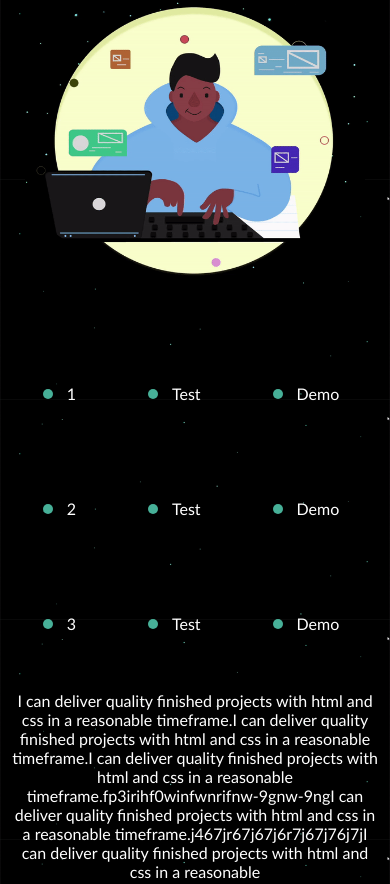
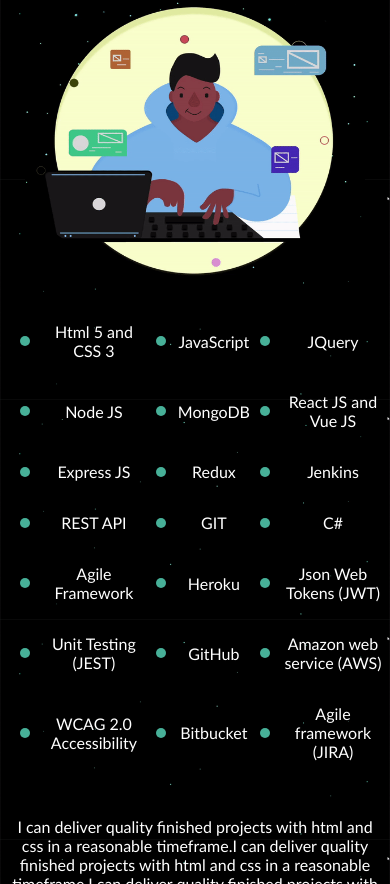
Before and after one commit to paulthechampion/champs-portfolio, a React (Create React App) app: page / in a window 390 px wide. Shown: the part 2020-2904 px from the top of the page. Built offline with nearby package versions, Linux system fonts and the light colour scheme; some icons are missing; a web font is replaced by a local one.

Commit message:
Added skills data

```diff
--- a/public/style.css
+++ b/public/style.css
@@ -372,12 +372,14 @@ body:after{
     margin-top: -3em;
     padding-left: 50px;
     position: relative;
+    width: 45%;
   }
 
 
 
   table {
     border-collapse: collapse;
+    margin: auto;
     margin-top: 7em;
   }
 
@@ -385,6 +387,8 @@ body:after{
     padding: 5px;
     position: relative;
     padding: 3em;
+    padding-bottom: 1em;
+    padding-top: 1em;
   }
 
   table tr td:before {
@@ -1038,14 +1042,9 @@ footer{height:10em; position: relative;bottom: 0%;left:0%;z-index: -1;
     }
 }
 
-@media only screen and (max-width:1155px ) and (min-width: 913px) {
-    .projectsH3 {
-        margin-top: 7em;
-    }
-}
 
 
-@media only screen and (max-width:1155px ) and (min-width: 1085px) {
+@media only screen and (max-width:1155px ) and (min-width: 1101px) {
     .projectsH3 {
         margin-top: 0em;
     }
@@ -1056,6 +1055,22 @@ footer{height:10em; position: relative;bottom: 0%;left:0%;z-index: -1;
         margin-top: 0em;
     }
 }
+@media only screen and (max-width:1100px ) and (min-width: 700px) {
+    .table-container {
+        margin: auto;
+        margin-top: -4em;
+        padding-left: 50px;
+        position: relative;
+        width: 100%;
+    }
+}
+
+@media only screen and (max-width:1154px ) and (min-width: 1100px) {
+    .table-container {
+        margin-top: -9em;
+    }
+}
+
 
 
 
@@ -1264,7 +1279,19 @@ footer{height:10em; position: relative;bottom: 0%;left:0%;z-index: -1;
         margin-bottom: 7em;
         padding-left: 1em;
         padding-bottom: 8em;
+        left: 10px;
+        bottom: 30px;
         width: 100%;
+    }
+
+    table tr td {
+        padding: 1em;
+        padding-bottom: 1em;
+        padding-top: 1em;
+      }
+
+    table tr td:before {
+        left: -70px;
     }
 
 
--- a/src/component/Main.js
+++ b/src/component/Main.js
@@ -321,19 +321,39 @@ export default function Main() {
                                     <table>
                                         <tbody className='lightWhite'>
                                                 <tr>
-                                            <td className='lightWhite'>1</td>
-                                            <td className='lightWhite'>Test</td>
-                                            <td className='lightWhite'>Demo</td>
+                                                    <td className='lightWhite'>Html 5 & CSS 3 </td>
+                                                    <td className='lightWhite'>JavaScript </td>
+                                                    <td className='lightWhite'>JQuery</td>
                                                 </tr>
                                                 <tr>
-                                            <td className='lightWhite'>2</td>
-                                            <td className='lightWhite'>Test</td>
-                                            <td className='lightWhite'>Demo</td>
+                                                    <td className='lightWhite'>Node JS </td>
+                                                    <td className='lightWhite'>MongoDB</td>
+                                                    <td className='lightWhite'>React JS & Vue JS</td>
                                                 </tr>
                                                 <tr>
-                                            <td className='lightWhite'>3</td>
-                                            <td className='lightWhite'>Test</td>
-                                            <td className='lightWhite'>Demo</td>
+                                                    <td className='lightWhite'>Express JS</td>
+                                                    <td className='lightWhite'> Redux</td>
+                                                    <td className='lightWhite'> Jenkins</td>
+                                                </tr>
+                                                <tr>
+                                                    <td className='lightWhite'>REST API </td>
+                                                    <td className='lightWhite'>GIT </td>
+                                                    <td className='lightWhite'>C#</td>
+                                                </tr>
+                                                <tr>
+                                                    <td className='lightWhite'>Agile Framework</td>
+                                                    <td className='lightWhite'>Heroku </td>
+                                                    <td className='lightWhite'>Json Web Tokens (JWT)</td>
+                                                </tr>
+                                                <tr>
+                                                    <td className='lightWhite'>Unit Testing (JEST)</td>
+                                                    <td className='lightWhite'>GitHub  </td>
+                                                    <td className='lightWhite'>Amazon web service (AWS) </td>
+                                                </tr>
+                                                <tr>
+                                                    <td className='lightWhite'>WCAG 2.0 Accessibility</td>
+                                                    <td className='lightWhite'>Bitbucket  </td>
+                                                    <td className='lightWhite'>Agile framework (JIRA)</td>
                                                 </tr>
                                         </tbody>
                                     </table>
@@ -358,19 +378,39 @@ export default function Main() {
                                         <table>
                                             <tbody className='lightWhite'>
                                                 <tr>
-                                                <td className='lightWhite'>1</td>
-                                                <td className='lightWhite'>Test</td>
-                                                <td className='lightWhite'>Demo</td>
+                                                    <td className='lightWhite'>Html 5 and CSS 3 </td>
+                                                    <td className='lightWhite'>JavaScript </td>
+                                                    <td className='lightWhite'>JQuery</td>
                                                 </tr>
                                                 <tr>
-                                                <td className='lightWhite'>2</td>
-                                                <td className='lightWhite'>Test</td>
-                                                <td className='lightWhite'>Demo</td>
+                                                    <td className='lightWhite'>Node JS </td>
+                                                    <td className='lightWhite'>MongoDB</td>
+                                                    <td className='lightWhite'>React JS and Vue JS</td>
                                                 </tr>
                                                 <tr>
-                                                <td className='lightWhite'>3</td>
-                                                <td className='lightWhite'>Test</td>
-                                                <td className='lightWhite'>Demo</td>
+                                                    <td className='lightWhite'>Express JS</td>
+                                                    <td className='lightWhite'> Redux</td>
+                                                    <td className='lightWhite'> Jenkins</td>
+                                                </tr>
+                                                <tr>
+                                                    <td className='lightWhite'>REST API </td>
+                                                    <td className='lightWhite'>GIT </td>
+                                                    <td className='lightWhite'>C#</td>
+                                                </tr>
+                                                <tr>
+                                                    <td className='lightWhite'>Agile Framework</td>
+                                                    <td className='lightWhite'>Heroku </td>
+                                                    <td className='lightWhite'>Json Web Tokens (JWT)</td>
+                                                </tr>
+                                                <tr>
+                                                    <td className='lightWhite'>Unit Testing (JEST)</td>
+                                                    <td className='lightWhite'>GitHub  </td>
+                                                    <td className='lightWhite'>Amazon web service (AWS) </td>
+                                                </tr>
+                                                <tr>
+                                                    <td className='lightWhite'>WCAG 2.0 Accessibility</td>
+                                                    <td className='lightWhite'>Bitbucket  </td>
+                                                    <td className='lightWhite'>Agile framework (JIRA)</td>
                                                 </tr>
                                             </tbody>
                                         </table>
```
Lines whose indentation alone changed are shown as unchanged.
